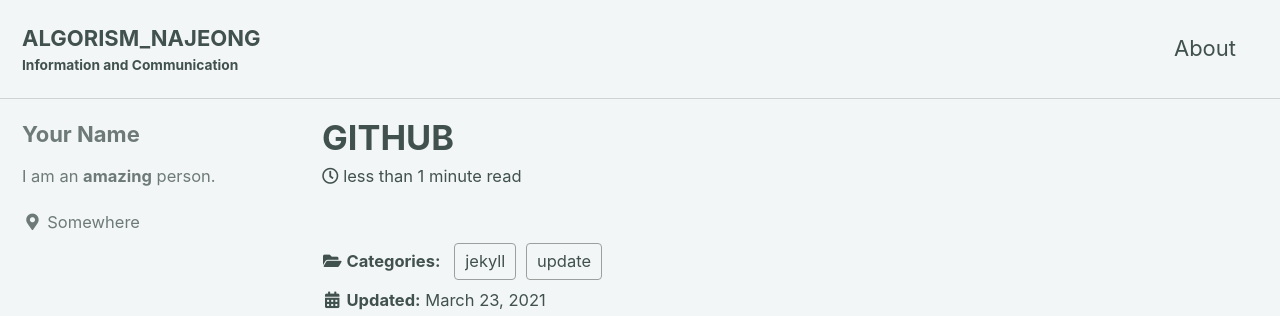
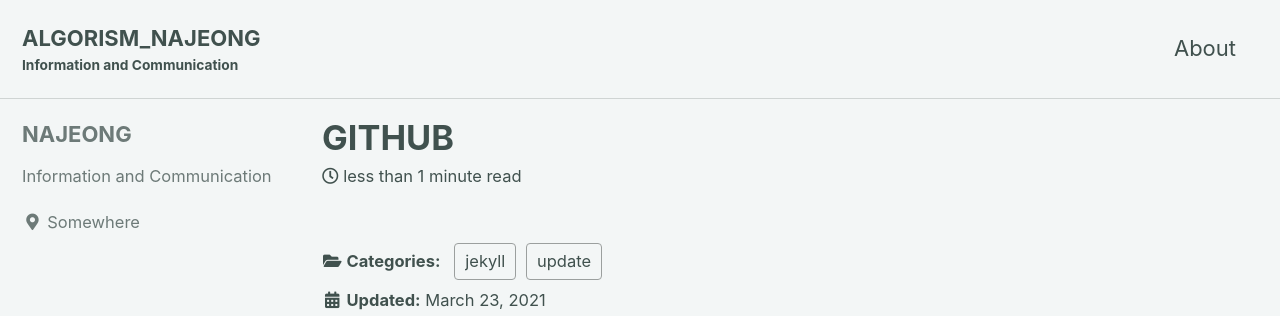
Before and after one commit to dlask913/dlask913.github.io, a Jekyll site: the page built from _posts/2021-03-23-github.markdown, in a window 1280 px wide. Shown: the top 316 px of the page. Built offline with Jekyll 4.4.1, drawn with Linux system fonts in a browser that asks for light colours; cached includes are drawn as plain includes.

Commit message:
config done

```diff
--- a/_config.yml
+++ b/_config.yml
@@ -94,9 +94,9 @@ analytics:
 
 # Site Author
 author:
-  name             : "Your Name"
+  name             : "NAJEONG"
   avatar           : # path of avatar image, e.g. "/assets/images/bio-photo.jpg"
-  bio              : "I am an **amazing** person."
+  bio              : "Information and Communication"
   location         : "Somewhere"
   email            :
   links:
```
